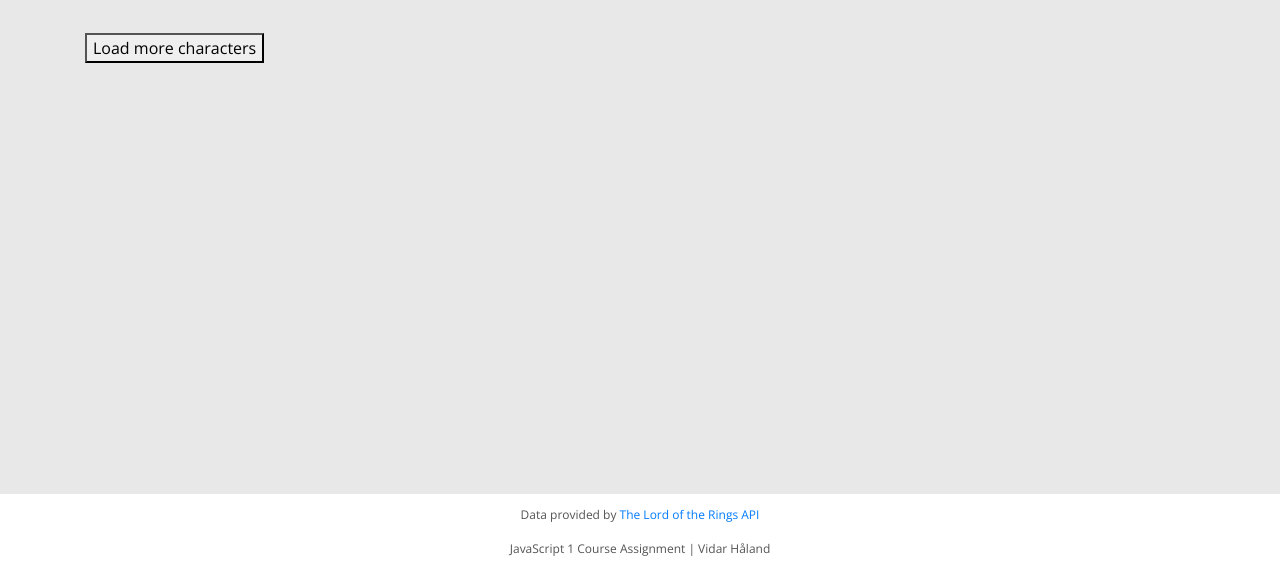
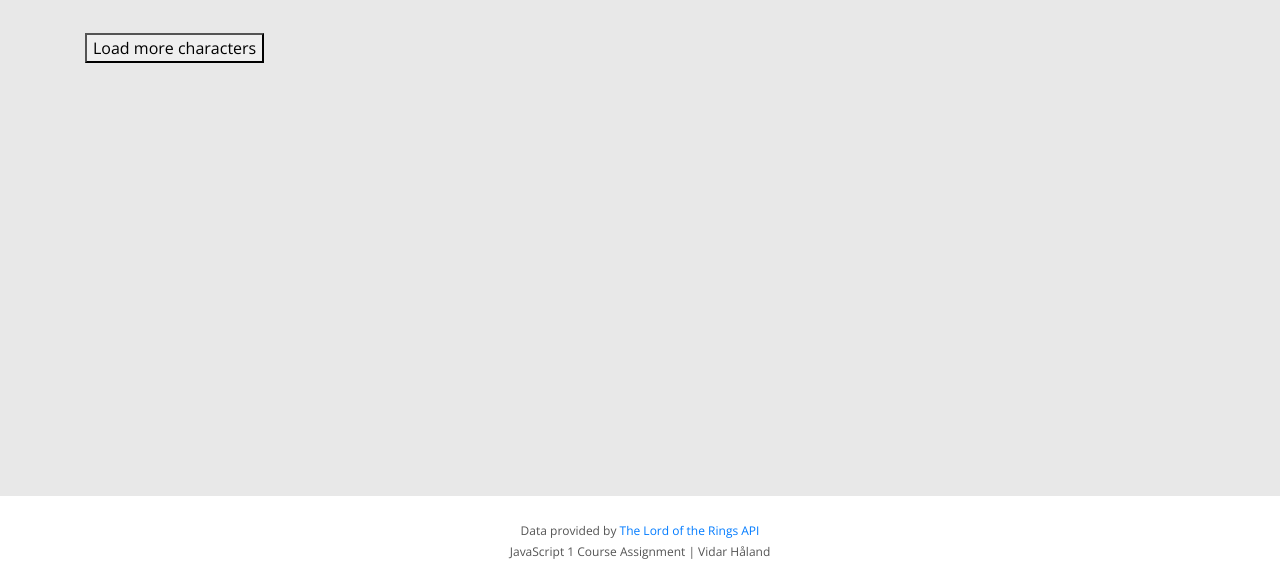
Before and after one commit to heiltutanvidare/vidar-haaland-js1-ca, a plain HTML site: page index.html in a window 1280 px wide. Shown: the part 214-800 px from the top of the page. Drawn offline with nearby package versions, Linux system fonts and the light colour scheme; no server answers.

Commit message:
Adjusted spacing in footer du to more content

```diff
--- a/css/imports/layout.css
+++ b/css/imports/layout.css
@@ -20,7 +20,12 @@ footer {
     text-align: center;
     color: var(--footer) !important;
     font-size: 12px;
-    padding: 1em 0;
+    padding: 2em 0;
+}
+
+footer p {
+    margin: 0;
+    line-height: 1.75em;
 }
 
 h1 {
```
